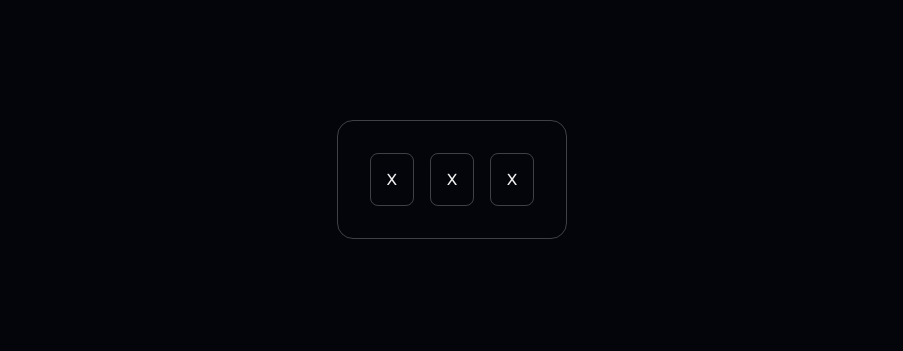
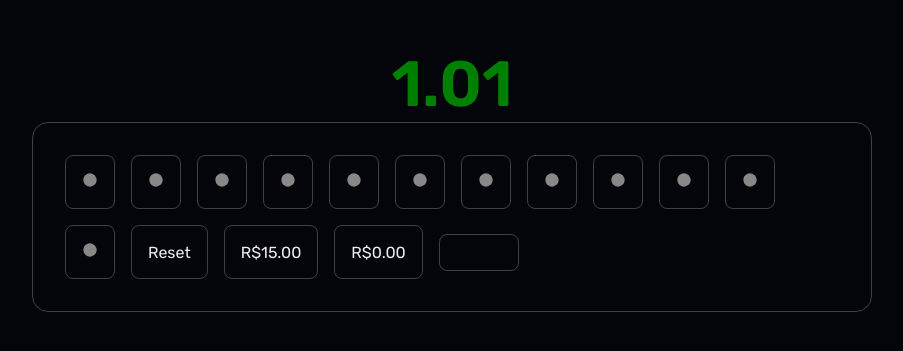
Before and after one commit to ScryptRG/starmine, an Angular app: page / in a window 1280 px wide. Shown: the part 221-572 px from the top of the page, without its empty margins (188-1091 px from the left). Built offline with nearby package versions, Linux system fonts and the light colour scheme.

Commit message:
Updated app component styles, card component HTML, SCSS, and TS files with new layout, icons, and functionality.

```diff
--- a/src/app/app.component.scss
+++ b/src/app/app.component.scss
@@ -7,4 +7,5 @@ main {
   align-items: center;
   min-height: 100vh;
   padding: 2em;
+  text-align: center;
 }
--- a/src/app/card/card.component.html
+++ b/src/app/card/card.component.html
@@ -1,13 +1,58 @@
+<span>{{ odd.toFixed(2) }}</span>
 <section>
   @for (item of items; track $index) {
   <button
     (click)="checkSquare(item.id)"
     [ngClass]="{
-      greenSqr: item.id === rightIndex && rightSquare,
-      redSqr: item.id != rightIndex && wrongSquare,
+      greenSqr: item.isClicked,
+      redSqr: item.isClicked && item.id === rightIndex,
     }"
   >
-    {{ item.sign }}
+    <!-- Circle icon -->
+    <svg
+      xmlns="http://www.w3.org/2000/svg"
+      width="1em"
+      height="1em"
+      viewBox="0 0 24 24"
+      *ngIf="!item.isClicked"
+    >
+      <path
+        fill="#888"
+        d="M7 3.34a10 10 0 1 1-4.995 8.984L2 12l.005-.324A10 10 0 0 1 7 3.34"
+      />
+    </svg>
+
+    <!-- Star icon -->
+    <svg
+      xmlns="http://www.w3.org/2000/svg"
+      width="1em"
+      height="1em"
+      viewBox="0 0 16 16"
+      *ngIf="item.isClicked && item.id != rightIndex"
+    >
+      <path
+        fill="currentColor"
+        d="M3.612 15.443c-.386.198-.824-.149-.746-.592l.83-4.73L.173 6.765c-.329-.314-.158-.888.283-.95l4.898-.696L7.538.792c.197-.39.73-.39.927 0l2.184 4.327l4.898.696c.441.062.612.636.282.95l-3.522 3.356l.83 4.73c.078.443-.36.79-.746.592L8 13.187l-4.389 2.256z"
+      />
+    </svg>
+
+    <!-- Mine icon -->
+    <svg
+      xmlns="http://www.w3.org/2000/svg"
+      width="1em"
+      height="1em"
+      viewBox="0 0 24 24"
+      *ngIf="item.isClicked && item.id === rightIndex"
+    >
+      <path
+        fill="currentColor"
+        d="M23 13v-2h-3.07a8 8 0 0 0-1.62-3.9l2.19-2.17l-1.43-1.43l-2.17 2.19A8 8 0 0 0 13 4.07V1h-2v3.07c-1.42.18-2.77.74-3.9 1.62L4.93 3.5L3.5 4.93L5.69 7.1A8 8 0 0 0 4.07 11H1v2h3.07c.18 1.42.74 2.77 1.62 3.9L3.5 19.07l1.43 1.43l2.17-2.19c1.13.88 2.48 1.44 3.9 1.62V23h2v-3.07c1.42-.18 2.77-.74 3.9-1.62l2.17 2.19l1.43-1.43l-2.19-2.17a8 8 0 0 0 1.62-3.9zM12 8a4 4 0 0 0-4 4H6a6 6 0 0 1 6-6z"
+      />
+    </svg>
   </button>
   }
+  <button (click)="reset()">Reset</button>
+  <button>R${{ stack.toFixed(2) }}</button>
+  <button>R${{ withdrawal.toFixed(2) }}</button>
+  <input type="text" (change)="mask()" />
 </section>
--- a/src/app/card/card.component.scss
+++ b/src/app/card/card.component.scss
@@ -3,7 +3,7 @@ $border-primary: 1px solid rgba(255, 255, 255, 0.234);
 section {
   display: flex;
   flex-wrap: wrap;
-  max-width: 52em;
+  max-width: 52.5em;
   gap: 1em;
   border: $border-primary;
   border-radius: 1em;
@@ -26,13 +26,30 @@ section {
 }
 
 .greenSqr {
-  background-color: green !important;
+  background-color: rgb(61, 88, 61) !important;
 }
 
 .redSqr {
-  background-color: red !important;
+  background-color: rgb(40, 6, 6) !important;
 }
 
 .neutralSqr {
   background: transparent !important;
 }
+
+span {
+  font-family: "Rubik";
+  font-size: 4rem;
+  color: green;
+  font-weight: 600;
+}
+
+input {
+  background: transparent;
+  border: $border-primary;
+  border-radius: 0.5em;
+  color: #fff;
+  padding: 0.5em;
+  max-width: 5em;
+  align-self: center;
+}
--- a/src/app/card/card.component.ts
+++ b/src/app/card/card.component.ts
@@ -1,10 +1,9 @@
 import { CommonModule } from '@angular/common';
 import { Component } from '@angular/core';
-
+import 'iconify-icon';
 interface ItemsInterface {
   id: number;
-  sign: string;
-  mine: boolean;
+  isClicked: boolean;
 }
 
 @Component({
@@ -16,28 +15,39 @@ interface ItemsInterface {
 })
 export class CardComponent {
   items: ItemsInterface[] = [];
-  rightSquare = false;
-  wrongSquare = false;
-  rightIndex = 0;
-
+  rightIndex: number = 0;
+  odd: number = 1.01;
+  stack: number = 15;
+  withdrawal: number = 0;
   ngOnInit(): void {
-    for (let i = 0; i < 3; i++) {
-      this.items = [...this.items, { id: i, sign: 'X', mine: false }];
+    for (let i = 0; i < 12; i++) {
+      this.items = [...this.items, { id: i, isClicked: false }];
     }
     this.rightIndex = Math.floor(Math.random() * this.items.length);
     this.items[this.rightIndex] = {
       id: this.rightIndex,
-      sign: 'X',
-      mine: true,
+      isClicked: false,
     };
   }
 
   checkSquare(id: any) {
-    if (id === this.rightIndex) {
-      this.rightSquare = true;
-    }
-    if (id != this.rightIndex) {
-      this.wrongSquare = true;
+    if (!this.items[id].isClicked) {
+      this.items[id].isClicked = true;
+      this.odd *= 1.08;
+      this.withdrawal = this.stack * this.odd;
     }
   }
+
+  reset() {
+    this.items = [];
+    this.rightIndex = 0;
+    this.odd = 1.01;
+    this.stack = 15;
+    this.withdrawal = 0;
+    this.ngOnInit();
+  }
+
+  mask() {
+    alert('ok');
+  }
 }
--- a/src/index.html
+++ b/src/index.html
@@ -6,6 +6,7 @@
     <base href="/" />
     <meta name="viewport" content="width=device-width, initial-scale=1" />
     <link rel="icon" type="image/x-icon" href="favicon.ico" />
+    <script src="https://code.iconify.design/iconify-icon/2.1.0/iconify-icon.min.js"></script>
   </head>
   <body>
     <app-root></app-root>
```
